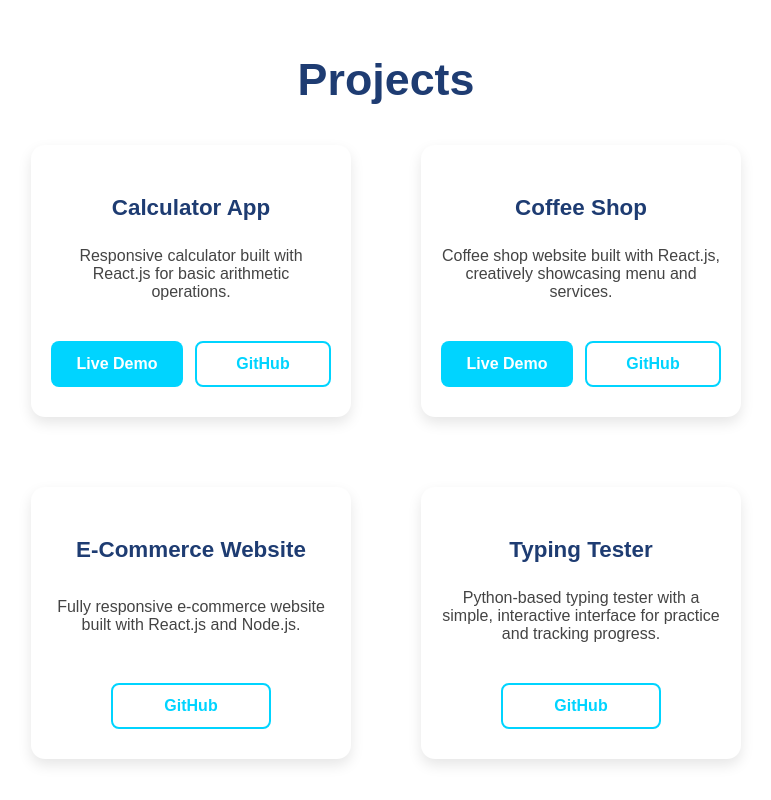
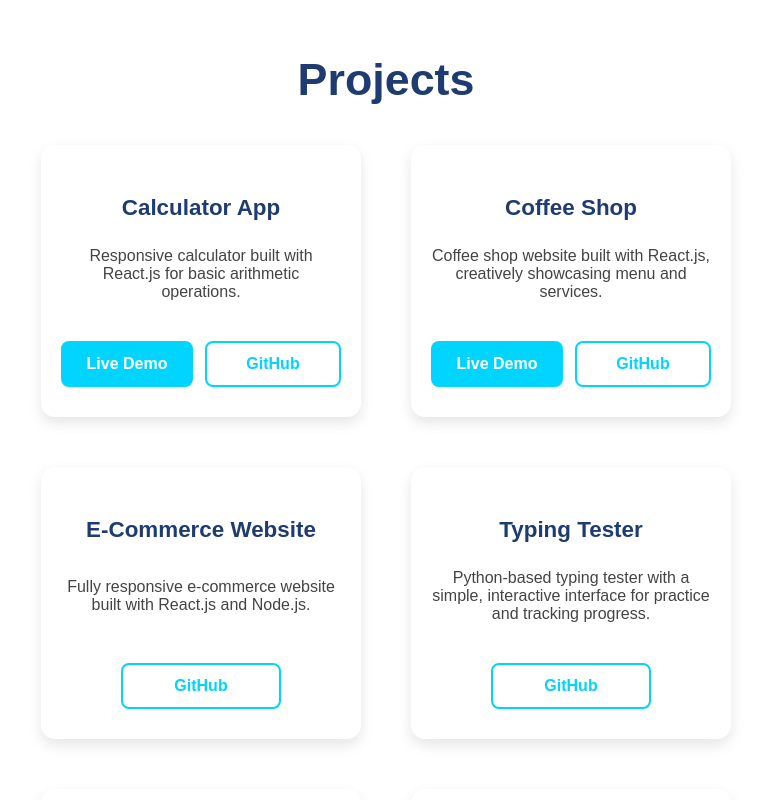
Before and after one commit to hamzas4011/personal-website, a React (Vite) app: page / in a window 1280 px wide. Shown: the part 2400-3200 px from the top of the page, without its empty margins (254-1025 px from the left). Built offline with nearby package versions, Linux system fonts and the light colour scheme.

Commit message:
update gap in projects.css

```diff
--- a/src/styles/Projects.css
+++ b/src/styles/Projects.css
@@ -26,7 +26,7 @@
   display: flex;
   flex-wrap: wrap;
   justify-content: center;
-  gap: 50px;
+  gap: 30px;
   max-width: 1000px;
 }
 
```
